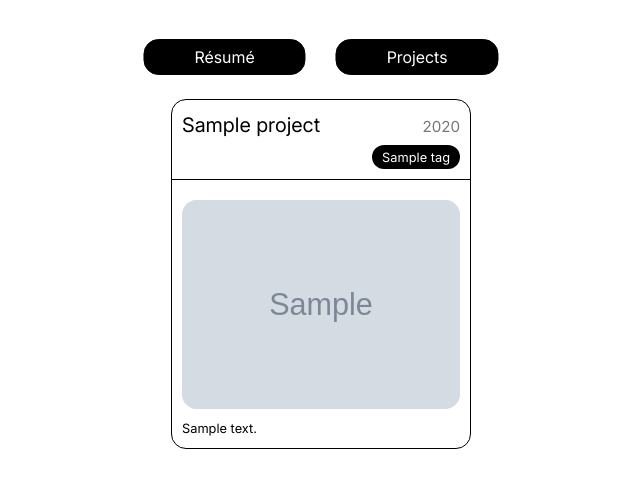
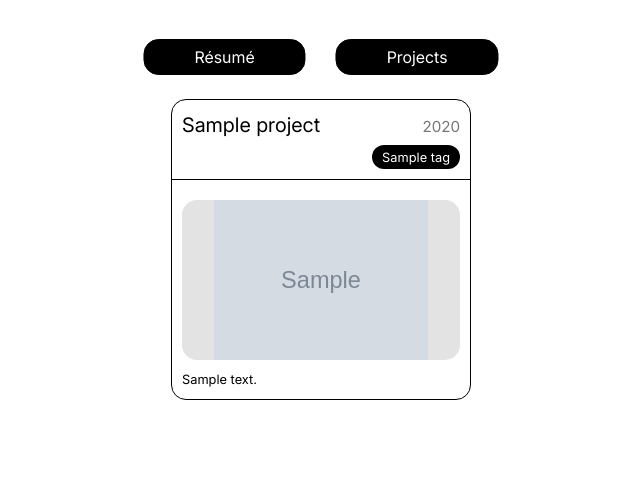
Before and after one commit to mfplinta/portfolio, a Django app: template main/templates/main/projects.html in a window 1280 px wide. Shown: the part 201-689 px from the top of the page, without its empty margins (319-959 px from the left). Run offline with Django 5.2, Linux system fonts and the light colour scheme; the template is opened without the code that fills it: most values are stand-ins (such as "Sample title", 1, 10 or a date in 2020); grey boxes marked "Sample" are stand-in pictures.

Commit message:
Fix image size for project item

```diff
--- a/main/static/main/style.css
+++ b/main/static/main/style.css
@@ -319,6 +319,9 @@ header {
     background-color: #E3E3E3;
     border-radius: 15px;
     margin-bottom: 10px;
+    object-fit: contain;
+    width: 100%;
+    height: 160px;
 }
 
 .project-item {
```
